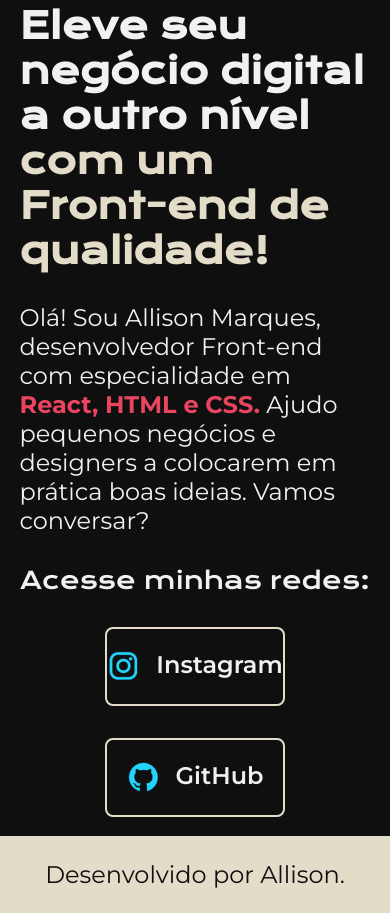
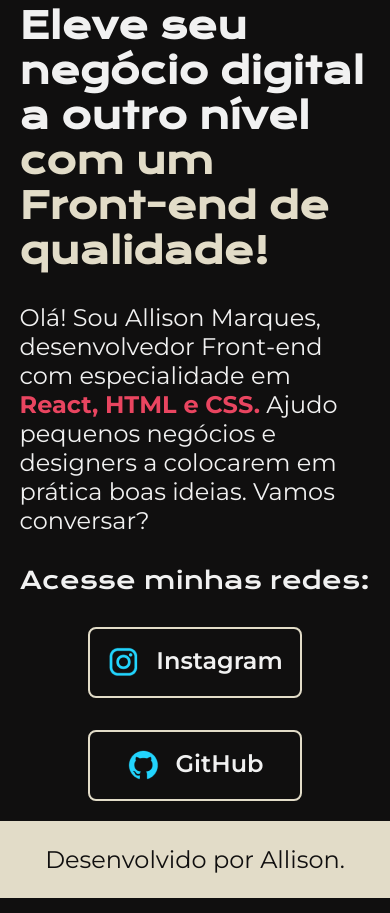
Before and after one commit to AllisonMarquesSouza/primeiro, a plain HTML site: page index.html in a window 390 px wide. Shown: the part 321-1234 px from the top of the page. Drawn offline with nearby package versions, Linux system fonts and the light colour scheme.

Commit message:
Update style.css

```diff
--- a/stylescss/style.css
+++ b/stylescss/style.css
@@ -162,6 +162,9 @@ body{
     width: 50%;
 }
 @media (max-width: 1000px){
+     .botaos{
+        padding: 5%;
+    }
     .cabecalho{
         padding: 6%;
     }
```
